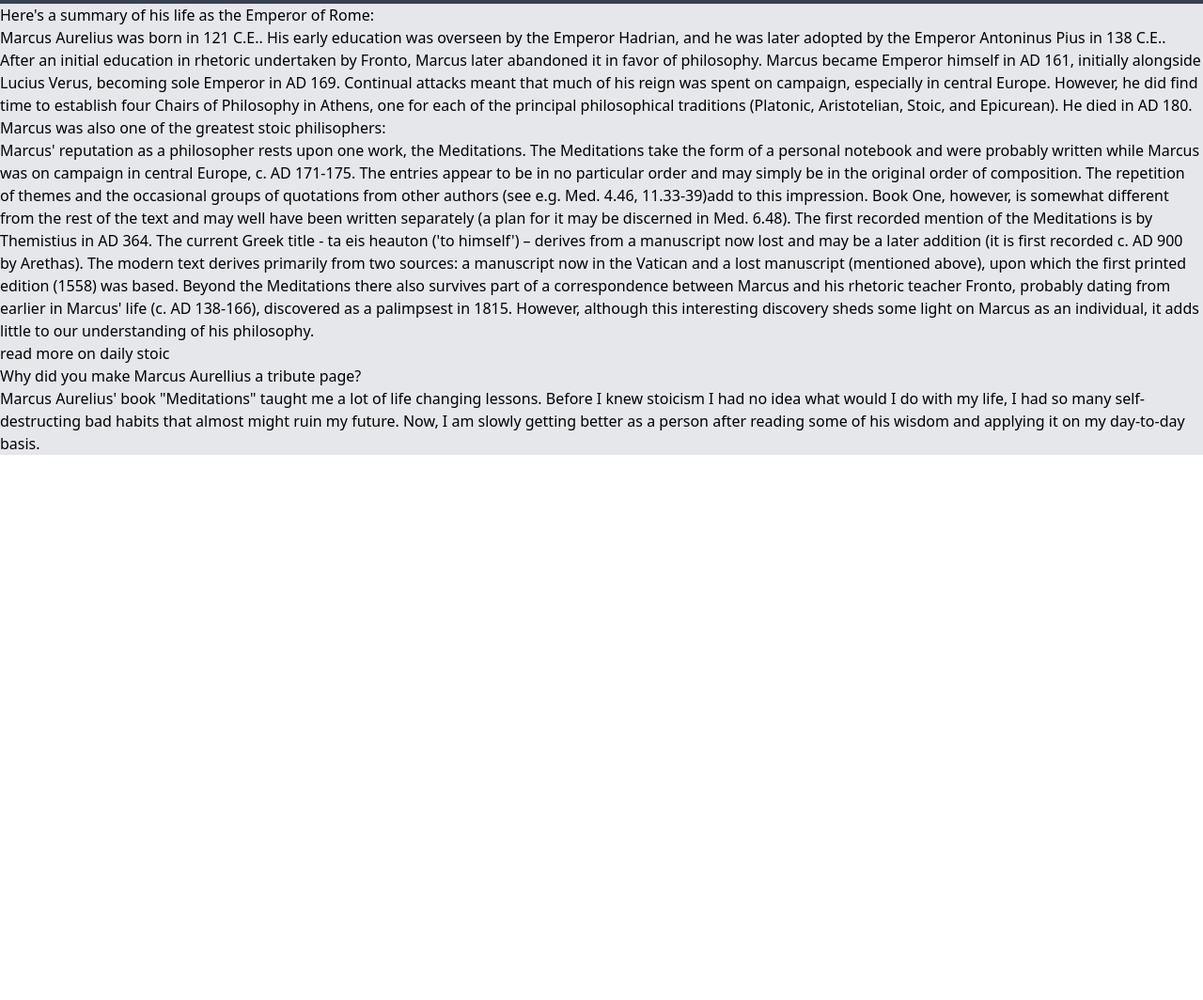
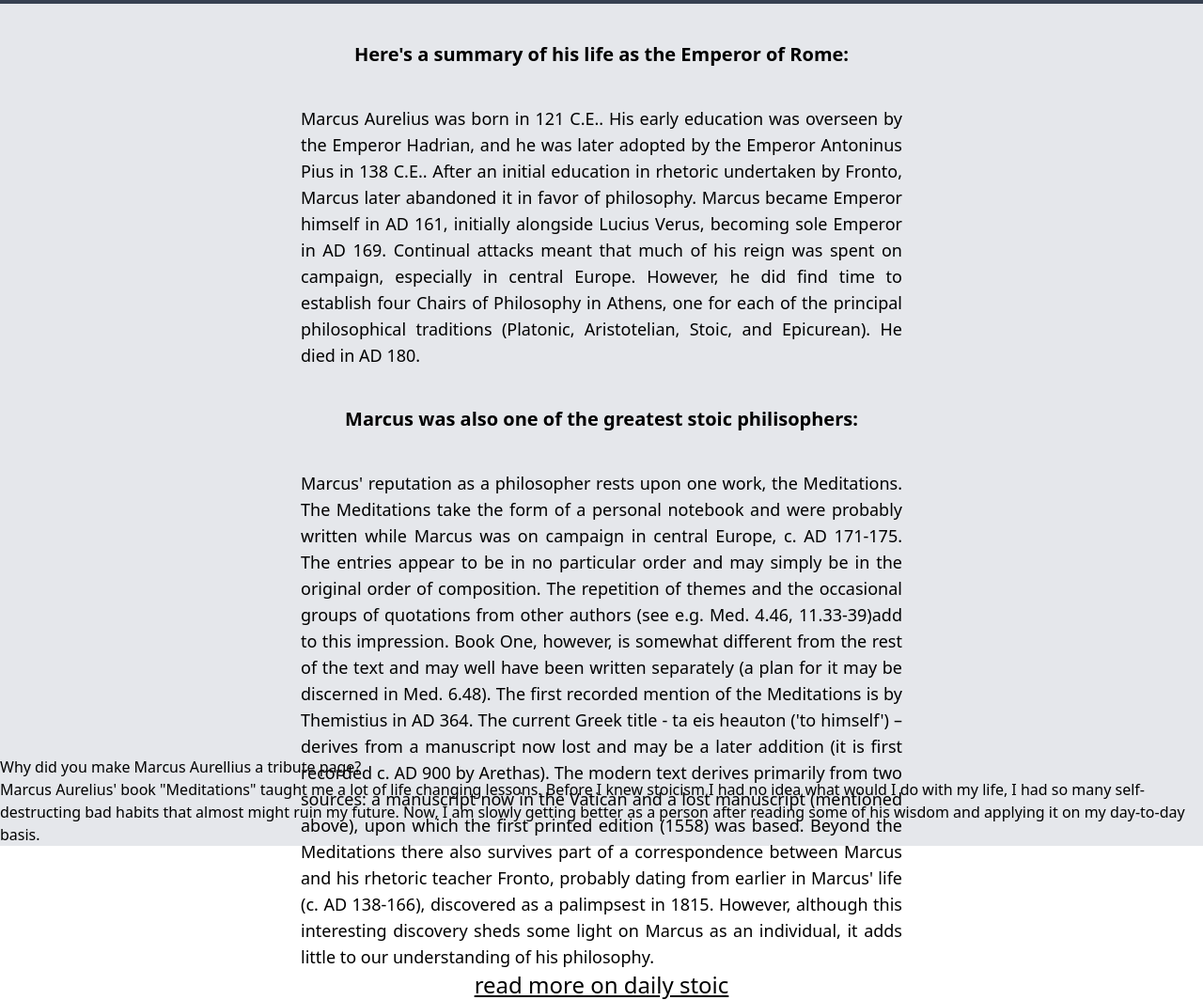
Before and after one commit to superspike7/avion_tribute-page, a plain HTML site: page index.html in a window 1280 px wide. Shown: the part 796-1860 px from the top of the page at 94% size. Before the commit the page ends 1280 px from the top, so only its background shows below. Drawn offline with nearby package versions, Linux system fonts and the light colour scheme.

Commit message:
done paragraphs

```diff
--- a/index.html
+++ b/index.html
@@ -16,7 +16,6 @@
 			</div>
 
 			<div id="img-div" class="w-1/2 h-1/4 flex justify-center items-center mx-auto">
-				<!-- <img id="image" class="object-cover rounded-lg" src="image.jpg" alt=""> -->
 				<p id="img-caption" class="italic font-light text-4xl text-gray-200">
 	“Not to feel exasperated, or defeated, or despondent because your days aren’t packed with wise and moral actions. But to get back up when you fail, to celebrate behaving like a human–however imperfectly–and fully embrace the pursuit that you’ve embarked on.”
 				</p>
@@ -25,24 +24,34 @@
 		</div>
 
 
-		<div id="tribute-info">
-			<h3>
+		<div id="tribute-info" class="h-screen w-full bg-gray-200">
+			<div class="flex flex-col h-full w-[50%] mx-auto justify-around">
+
+				<div class="paragraph flex flex-col items-center">
+					<h3 class="my-10 text-xl font-bold">
 						 Here's a summary of his life as the Emperor of Rome:
 					</h3>
-			<p>
+					<p class="text-justify text-lg">
 						Marcus Aurelius was born in 121 C.E.. His early education was overseen by the Emperor Hadrian, and he was later adopted by the Emperor Antoninus Pius in 138 C.E.. After an initial education in rhetoric undertaken by Fronto, Marcus later abandoned it in favor of philosophy. Marcus became Emperor himself in AD 161, initially alongside Lucius Verus, becoming sole Emperor in AD 169. Continual attacks meant that much of his reign was spent on campaign, especially in central Europe. However, he did find time to establish four Chairs of Philosophy in Athens, one for each of the principal philosophical traditions (Platonic, Aristotelian, Stoic, and Epicurean). He died in AD 180.
 					</p>
-			<h3>
+				</div>
+
+				<div class="paragaph flex flex-col items-center">
+					<h3 class="my-10 text-xl font-bold">
 						Marcus was also one of the greatest stoic philisophers:
 					</h3>
-			<p>
+					<p class="text-justify text-lg">
 						Marcus' reputation as a philosopher rests upon one work, the Meditations. The Meditations take the form of a personal notebook and were probably written while Marcus was on campaign in central Europe, c. AD 171-175. The entries appear to be in no particular order and may simply be in the original order of composition. The repetition of themes and the occasional groups of quotations from other authors (see e.g. Med. 4.46, 11.33-39)add to this impression. Book One, however, is somewhat different from the rest of the text and may well have been written separately (a plan for it may be discerned in Med. 6.48). The first recorded mention of the Meditations is by Themistius in AD 364. The current Greek title - ta eis heauton ('to himself') – derives from a manuscript now lost and may be a later addition (it is first recorded c. AD 900 by Arethas). The modern text derives primarily from two sources: a manuscript now in the Vatican and a lost manuscript (mentioned above), upon which the first printed edition (1558) was based. Beyond the Meditations there also survives part of a correspondence between Marcus and his rhetoric teacher Fronto, probably dating from earlier in Marcus' life (c. AD 138-166), discovered as a palimpsest in 1815. However, although this interesting discovery sheds some light on Marcus as an individual, it adds little to our understanding of his philosophy.
 					</p>
 				</div>
 
-		<a id="tribute-link" target="_blank" href="https://dailystoic.com/marcus-aurelius/">
+				<a id="tribute-link" class="text-center underline text-2xl hover:text-gray-500" target="_blank" href="https://dailystoic.com/marcus-aurelius/">
 					read more on daily stoic
 				</a>
+
+			</div>
+		</div>
+
 
 		<div id="q-and-a">
 			<div id="question">
```
Lines whose indentation alone changed are shown as unchanged.
